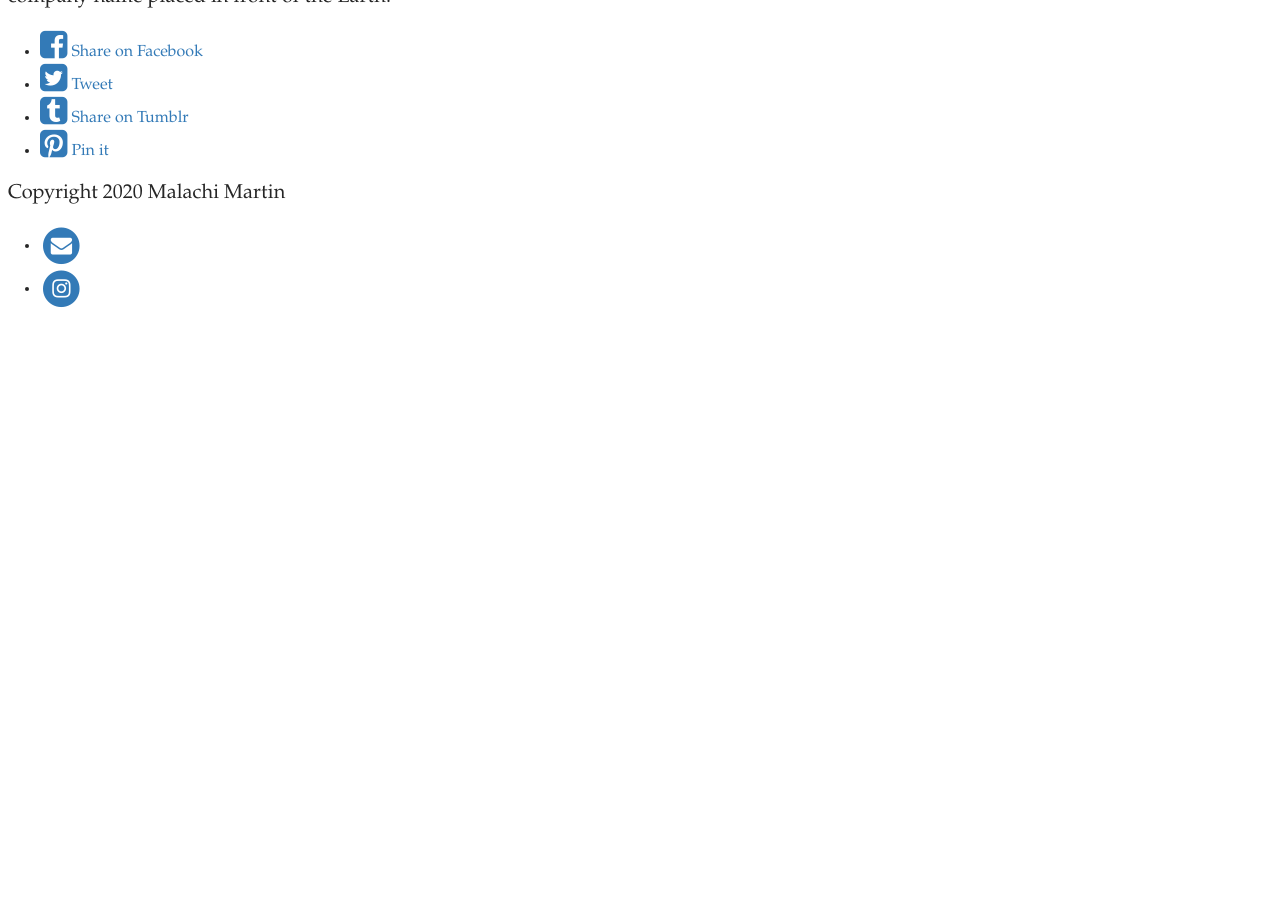
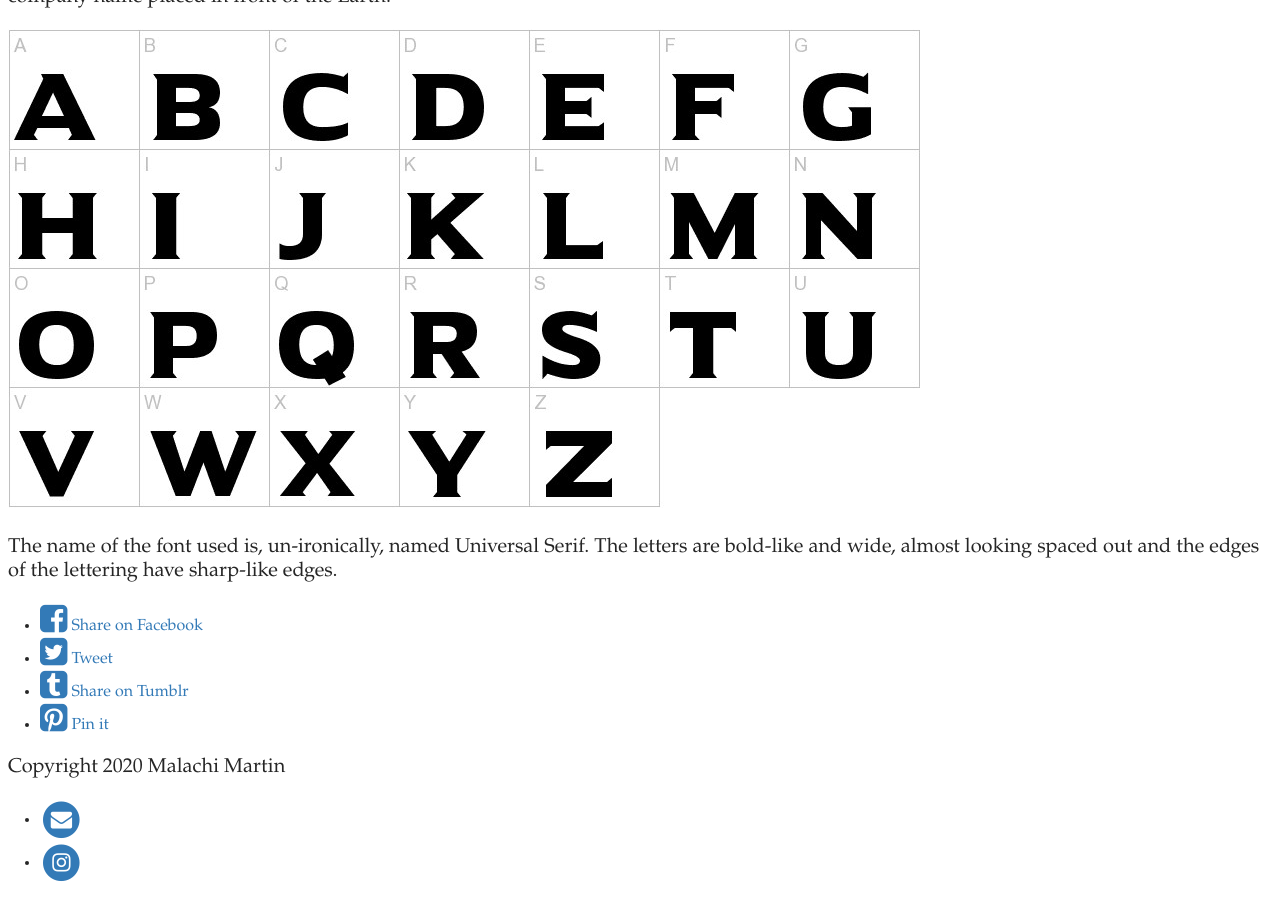
Before and after one commit to Afro1999/Typography, a Jekyll site: the page built from _posts/2020-10-05-universal-staying-universal.md, in a window 1280 px wide and 900 px high, scrolled down 2228 px. Built offline with Jekyll 4.4.1, drawn with Linux system fonts in a browser that asks for light colours; some web fonts are replaced; before the commit the page ends 2554 px from its top, so only the background shows below that.

Commit message:
Update Post “2020-10-05-universal-staying-universal”

```diff
--- a/_posts/2020-10-05-universal-staying-universal.md
+++ b/_posts/2020-10-05-universal-staying-universal.md
@@ -20,3 +20,7 @@ For obvious reasons, I won't do *all* of the Universal logos or we'd be here unt
 ![The logo as of 2012](../uploads/universal-pictures-100th-anniversary-logo1.jpg)
 
 The most recent logo bears much of the same feel that the first Universal logo had - now with an image of the Earth and the large, white company name placed in front of the Earth.
+
+![](../uploads/d5b1bdae7e67eb5bbae32a1dde9b4353.jpg "Universal Serif")
+
+The name of the font used is, un-ironically, named Universal Serif. The letters are bold-like and wide, almost looking spaced out and the edges of the lettering have sharp-like edges.
```
Also changed, not shown: uploads/d5b1bdae7e67eb5bbae32a1dde9b4353.jpg (added).
